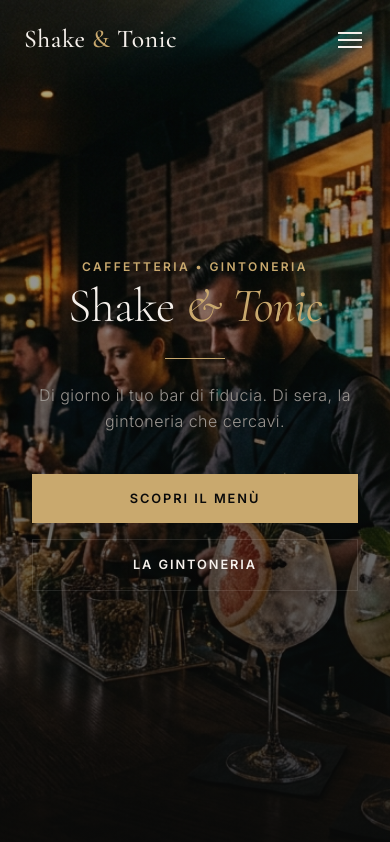
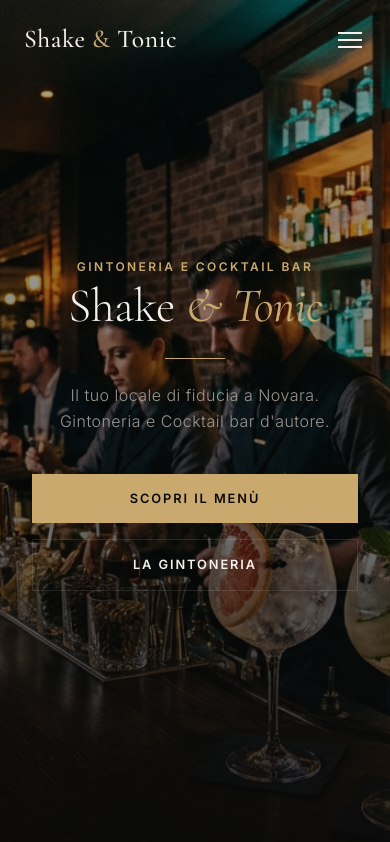
Before and after one commit to BarattoGo/Mirko, a React (Vite) app: page / in a window 390 px wide. Shown: the top 842 px of the page. Built offline with nearby package versions, Linux system fonts and the light colour scheme.

Commit message:
🔧 Fix menu items visibility on tab change, update address/phone/subtitles to match business card (Novara)

```diff
--- a/src/App.jsx
+++ b/src/App.jsx
@@ -70,11 +70,11 @@ const Hero = () => {
       </div>
       <div className="hero-overlay" />
       <div className="hero-content">
-        <span className="label">Caffetteria &bull; Gintoneria</span>
+        <span className="label">Gintoneria e Cocktail bar</span>
         <h1>Shake <em>& Tonic</em></h1>
         <div className="hero-divider" />
         <p className="hero-subtitle">
-          Di giorno il tuo bar di fiducia. Di sera, la gintoneria che cercavi.
+          Il tuo locale di fiducia a Novara. Gintoneria e Cocktail bar d'autore.
         </p>
         <div className="hero-cta-group">
           <a href="#menu" className="btn btn-primary">Scopri il Menù</a>
@@ -260,13 +260,13 @@ const MenuSection = () => {
           {menuData[activeTab].map((item, i) => {
             if (item.section) {
               return (
-                <div key={`${activeTab}-sec-${i}`} className="menu-section-title reveal">
+                <div key={`${activeTab}-sec-${i}`} className="menu-section-title">
                   <h3>{item.section}</h3>
                 </div>
               );
             }
             return (
-              <div key={`${activeTab}-${i}`} className="menu-card reveal">
+              <div key={`${activeTab}-${i}`} className="menu-card">
                 <div className="menu-card-header">
                   <h3>{item.name}</h3>
                   <span className="price">{item.price}</span>
@@ -351,8 +351,8 @@ const Contact = () => (
           </div>
           <h3>Dove Siamo</h3>
           <p>
-            Via Roma, 42<br />
-            00100 — Città, IT
+            Via Galileo Galilei, 17<br />
+            28100 Novara (NO)
           </p>
         </div>
         <div className="contact-card reveal">
@@ -361,8 +361,8 @@ const Contact = () => (
           </div>
           <h3>Contattaci</h3>
           <p>
-            +39 333 123 4567<br />
-            info@bardamirko.it
+            +39 320 808 0834<br />
+            info@shakeandtonic.it
           </p>
         </div>
       </div>
@@ -380,8 +380,8 @@ const Footer = () => (
         <div className="footer-brand">
           <h3>Shake <span>&</span> Tonic</h3>
           <p>
-            Il tuo bar di fiducia di giorno, la gintoneria che
-            cercavi di sera. Ti aspettiamo.
+            Gintoneria e Cocktail bar. Il tuo punto di ritrovo
+            esclusivo a Novara.
           </p>
         </div>
         <div className="footer-col">
```
